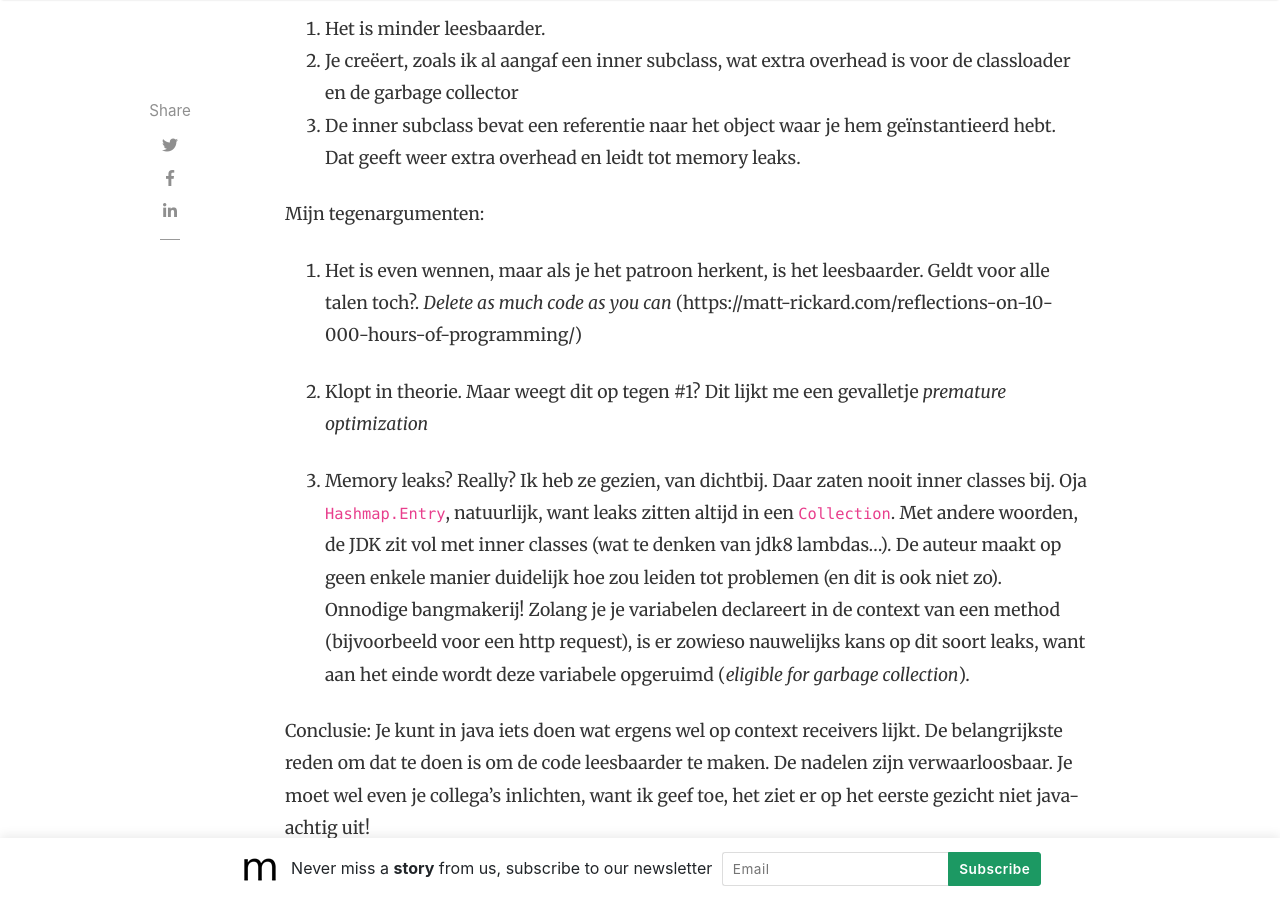
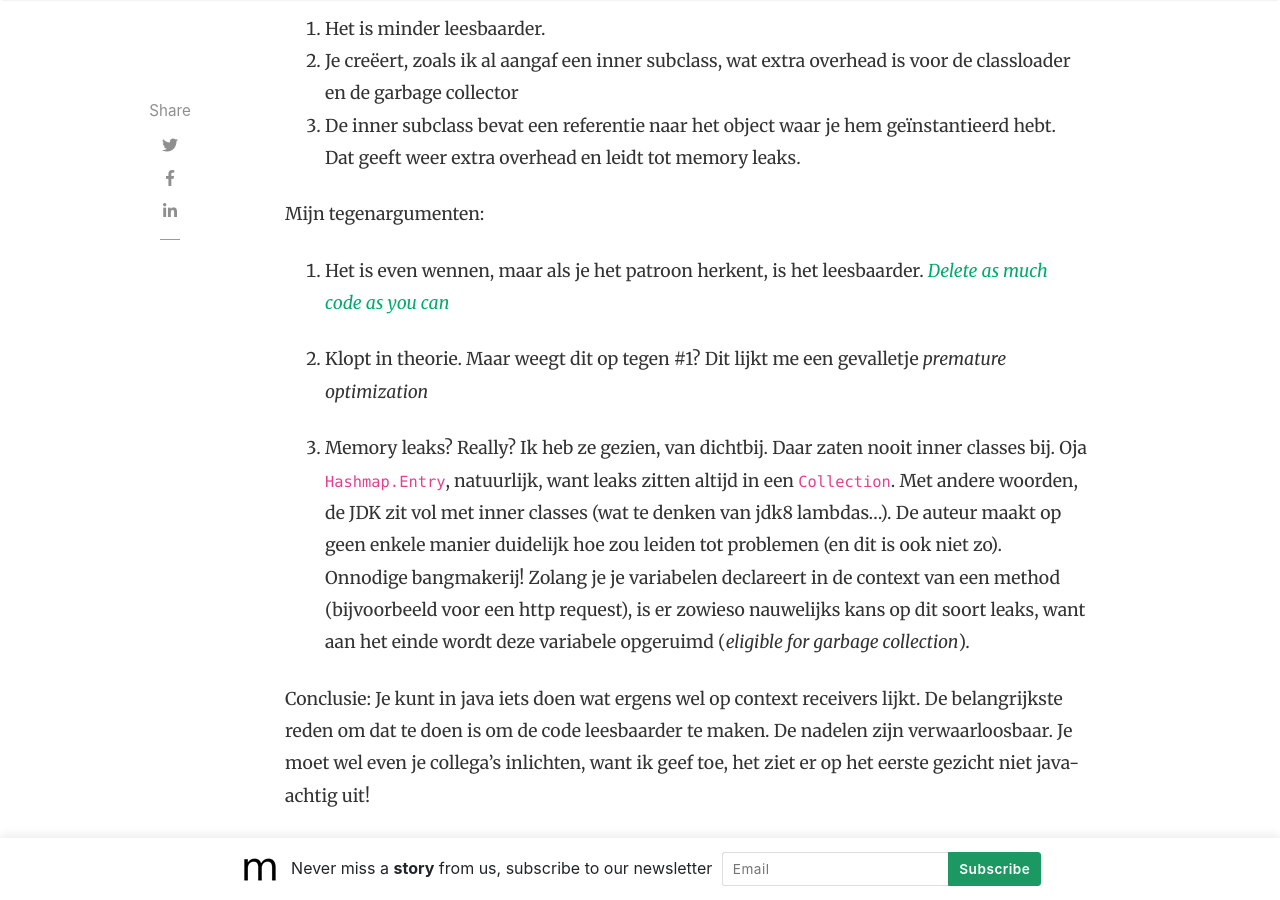
Before and after one commit to TOP-Squad/top-squad.github.io, a Jekyll site: the page built from _posts/2022-07-05-poormans-context-receivers.md, in a window 1280 px wide and 900 px high, scrolled down 3406 px. Built offline with Jekyll 4.4.1, drawn with Linux system fonts in a browser that asks for light colours; nearby versions of some CDN libraries; comment, search, counter and statistics services are not loaded.

Commit message:
nog een foute link

```diff
--- a/_posts/2022-07-05-poormans-context-receivers.md
+++ b/_posts/2022-07-05-poormans-context-receivers.md
@@ -111,7 +111,7 @@
 
 Mijn tegenargumenten:
 
-1. Het is even wennen, maar als je het patroon herkent, is het leesbaarder. Geldt voor alle talen toch?. _Delete as much code as you can_ (https://matt-rickard.com/reflections-on-10-000-hours-of-programming/)
+1. Het is even wennen, maar als je het patroon herkent, is het leesbaarder. [_Delete as much code as you can_](https://matt-rickard.com/reflections-on-10-000-hours-of-programming/)
 
 2. Klopt in theorie. Maar weegt dit op tegen #1? Dit lijkt me een gevalletje _premature optimization_
 
```
Also changed, not shown: other parts of _posts/2022-07-05-poormans-context-receivers.md (+1 -1 lines).
